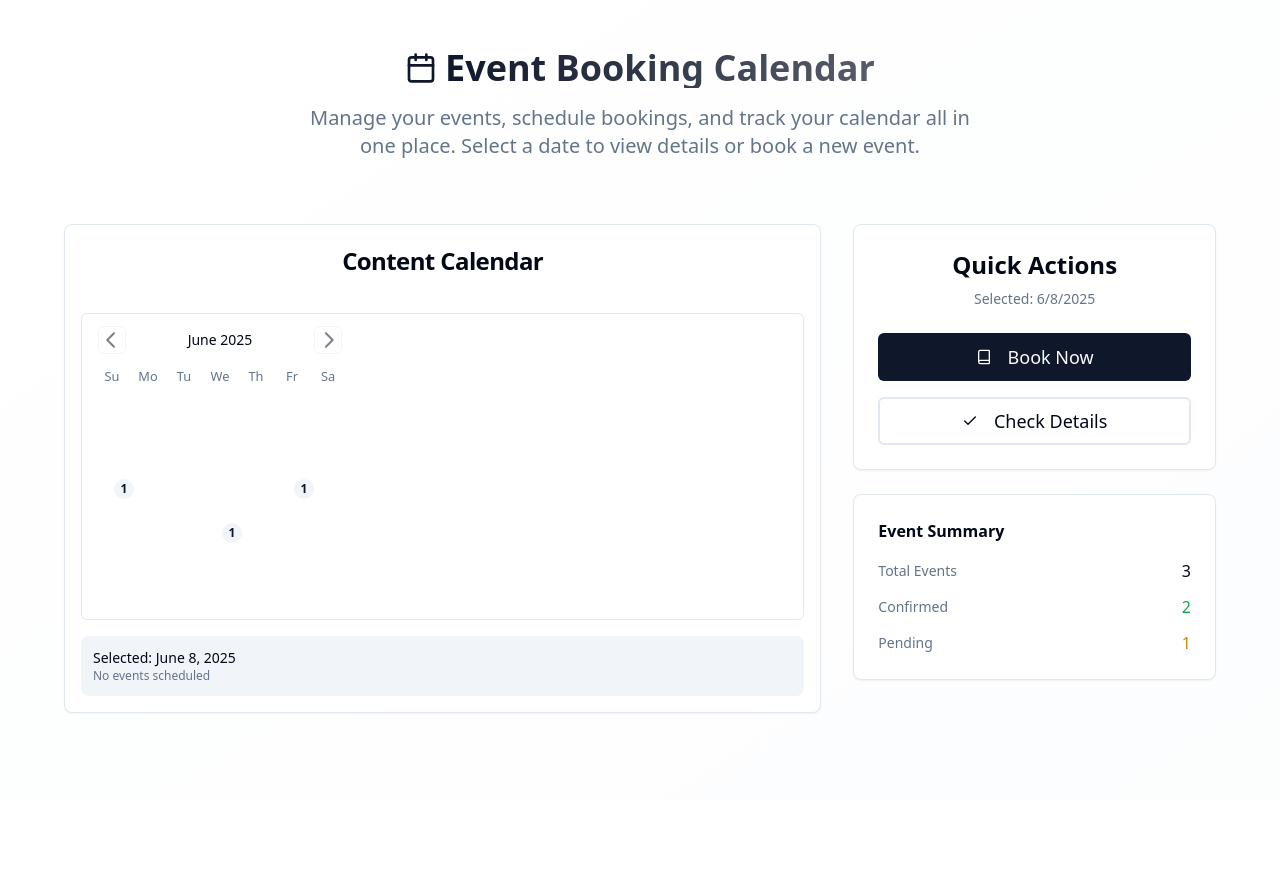
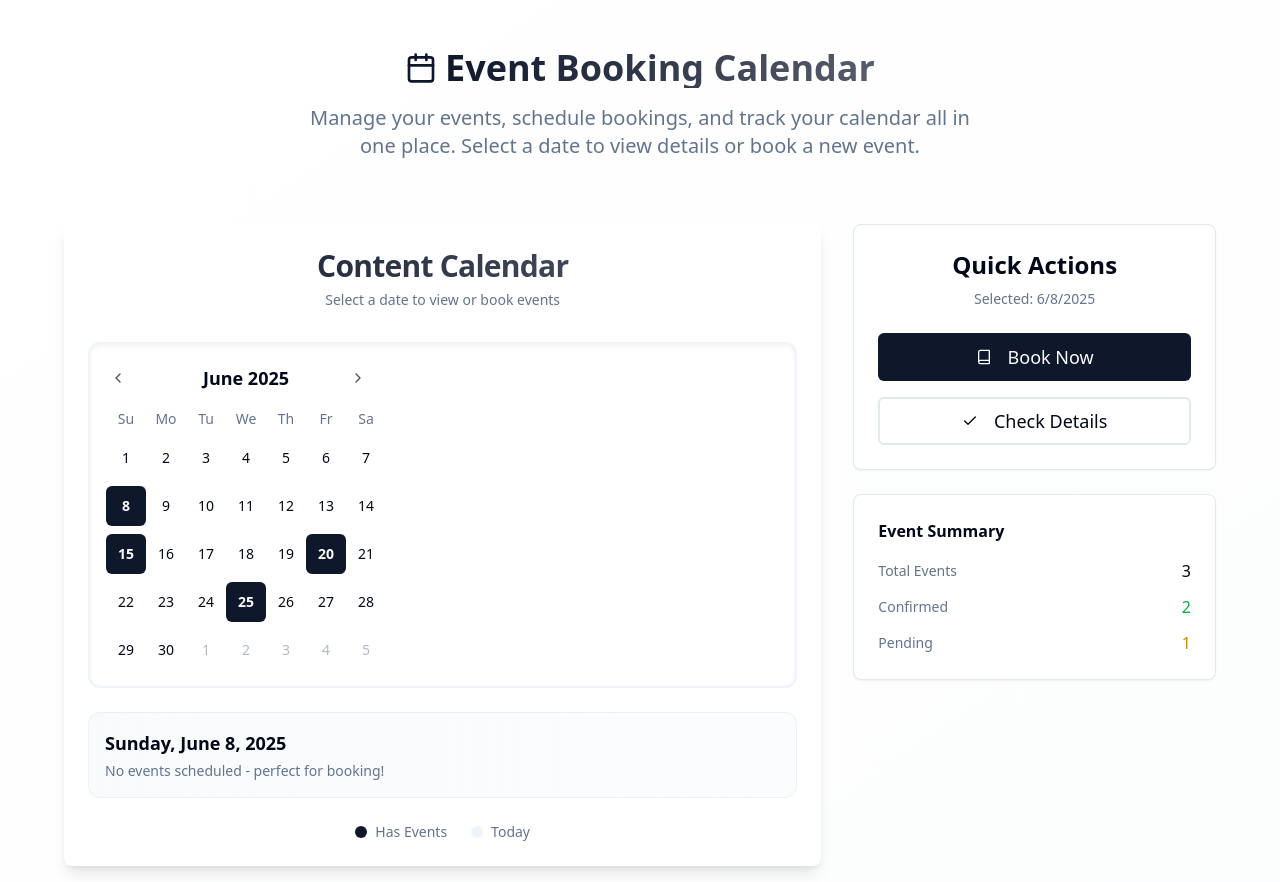
Before and after one commit to sintu009/calendar-capture-flow, a React (Vite) app: page / in a window 1280 px wide. Before the commit the page ends 800 px from the top, so only its background shows below. Built offline with nearby package versions, Linux system fonts and the light colour scheme.

Commit message:
Refactor: Improve calendar UI
- Updated the calendar UI to a more modern design.
- Fixed the build error in CalendarWidget.tsx.

```diff
--- a/src/components/CalendarWidget.tsx
+++ b/src/components/CalendarWidget.tsx
@@ -41,55 +41,99 @@ const CalendarWidget: React.FC<CalendarWidgetProps> = ({ events, selectedDate, o
       backgroundColor: 'hsl(var(--primary))',
       color: 'hsl(var(--primary-foreground))',
       fontWeight: 'bold',
+      borderRadius: '6px',
     },
   };
 
   return (
-    <Card className="w-full">
-      <CardHeader>
-        <CardTitle className="text-center">Content Calendar</CardTitle>
+    <Card className="w-full shadow-lg border-0 bg-gradient-to-br from-card to-card/80">
+      <CardHeader className="text-center pb-2">
+        <CardTitle className="text-3xl font-bold bg-gradient-to-r from-primary to-primary/70 bg-clip-text text-transparent">
+          Content Calendar
+        </CardTitle>
+        <p className="text-muted-foreground text-sm">Select a date to view or book events</p>
       </CardHeader>
-      <CardContent className="p-4">
+      <CardContent className="p-6">
+        <div className="relative">
           <Calendar
             mode="single"
             selected={selectedDate}
             onSelect={onDateSelect}
             modifiers={modifiers}
             modifiersStyles={modifiersStyles}
-          className="rounded-md border p-3 pointer-events-auto w-full"
-          components={{
-            Day: ({ date, ...props }) => {
-              const eventCount = getEventCountForDate(date);
-              return (
-                <div className="relative">
-                  <button {...props} />
-                  {eventCount > 0 && (
+            className="rounded-xl border-2 border-border/50 p-4 pointer-events-auto w-full bg-background/50 backdrop-blur-sm shadow-inner"
+            classNames={{
+              months: "flex flex-col sm:flex-row space-y-4 sm:space-x-4 sm:space-y-0",
+              month: "space-y-4",
+              caption: "flex justify-center pt-1 relative items-center",
+              caption_label: "text-lg font-semibold",
+              nav: "space-x-1 flex items-center",
+              nav_button: cn(
+                "h-8 w-8 bg-transparent p-0 opacity-70 hover:opacity-100 hover:bg-accent rounded-md transition-all duration-200"
+              ),
+              nav_button_previous: "absolute left-1",
+              nav_button_next: "absolute right-1",
+              table: "w-full border-collapse space-y-1",
+              head_row: "flex",
+              head_cell: "text-muted-foreground rounded-md w-10 font-medium text-sm",
+              row: "flex w-full mt-2",
+              cell: "h-10 w-10 text-center text-sm p-0 relative [&:has([aria-selected].day-range-end)]:rounded-r-md [&:has([aria-selected].day-outside)]:bg-accent/50 [&:has([aria-selected])]:bg-accent first:[&:has([aria-selected])]:rounded-l-md last:[&:has([aria-selected])]:rounded-r-md focus-within:relative focus-within:z-20",
+              day: cn(
+                "h-10 w-10 p-0 font-normal aria-selected:opacity-100 hover:bg-accent hover:text-accent-foreground rounded-md transition-all duration-200 relative"
+              ),
+              day_range_end: "day-range-end",
+              day_selected: "bg-primary text-primary-foreground hover:bg-primary hover:text-primary-foreground focus:bg-primary focus:text-primary-foreground",
+              day_today: "bg-accent text-accent-foreground font-semibold",
+              day_outside: "day-outside text-muted-foreground opacity-50 aria-selected:bg-accent/50 aria-selected:text-muted-foreground aria-selected:opacity-30",
+              day_disabled: "text-muted-foreground opacity-50",
+              day_range_middle: "aria-selected:bg-accent aria-selected:text-accent-foreground",
+              day_hidden: "invisible",
+            }}
+          />
+
+          {/* Event indicators overlay */}
+          <div className="absolute inset-0 pointer-events-none">
+            {/* This will be handled by CSS and the modifiers */}
+          </div>
+        </div>
+
+        {selectedDate && (
+          <div className="mt-6 p-4 bg-gradient-to-r from-muted/50 to-muted/30 rounded-xl border border-border/50 backdrop-blur-sm">
+            <div className="flex items-center justify-between">
+              <div>
+                <p className="text-lg font-semibold text-foreground">
+                  {format(selectedDate, 'EEEE, MMMM d, yyyy')}
+                </p>
+                <p className="text-sm text-muted-foreground mt-1">
+                  {hasEventsOnDate(selectedDate)
+                    ? `${getEventCountForDate(selectedDate)} event(s) scheduled`
+                    : 'No events scheduled - perfect for booking!'
+                  }
+                </p>
+              </div>
+              {hasEventsOnDate(selectedDate) && (
                 <Badge
                   variant="secondary"
-                      className="absolute -top-1 -right-1 h-5 w-5 p-0 text-xs flex items-center justify-center"
+                  className="bg-primary/10 text-primary border-primary/20 px-3 py-1"
                 >
-                      {eventCount}
+                  {getEventCountForDate(selectedDate)} Events
                 </Badge>
               )}
             </div>
-              );
-            },
-          }}
-        />
-
-        {selectedDate && (
-          <div className="mt-4 p-3 bg-muted rounded-lg">
-            <p className="text-sm font-medium">
-              Selected: {format(selectedDate, 'MMMM d, yyyy')}
-            </p>
-            <p className="text-xs text-muted-foreground">
-              {hasEventsOnDate(selectedDate)
-                ? `${getEventCountForDate(selectedDate)} event(s) scheduled`
-                : 'No events scheduled'
-              }
-            </p>
           </div>
         )}
+
+        {/* Legend */}
+        <div className="mt-6 flex items-center justify-center gap-6 text-sm">
+          <div className="flex items-center gap-2">
+            <div className="w-3 h-3 rounded-full bg-primary"></div>
+            <span className="text-muted-foreground">Has Events</span>
+          </div>
+          <div className="flex items-center gap-2">
+            <div className="w-3 h-3 rounded-full bg-accent"></div>
+            <span className="text-muted-foreground">Today</span>
+          </div>
+        </div>
       </CardContent>
     </Card>
   );
```
Lines whose indentation alone changed are shown as unchanged.
